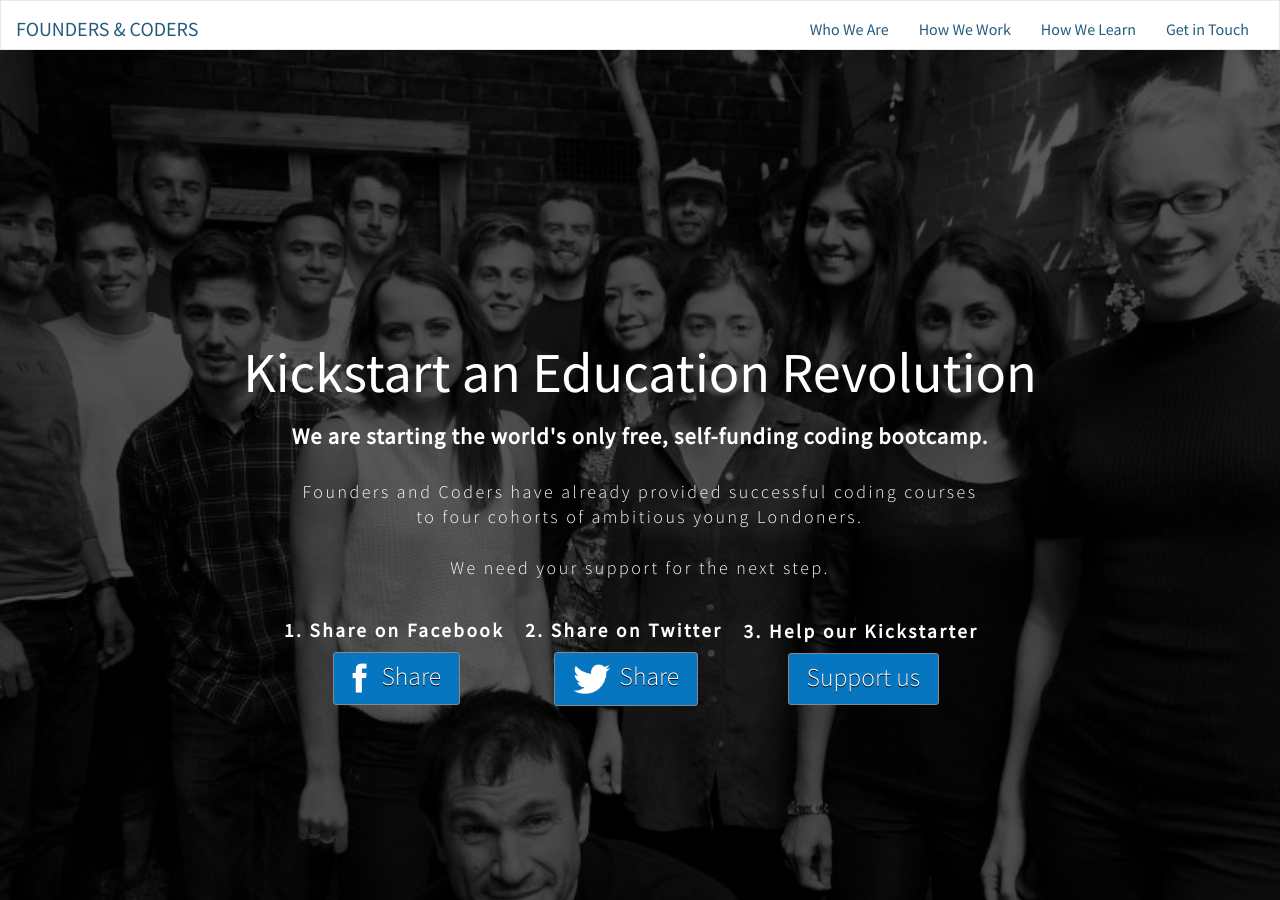
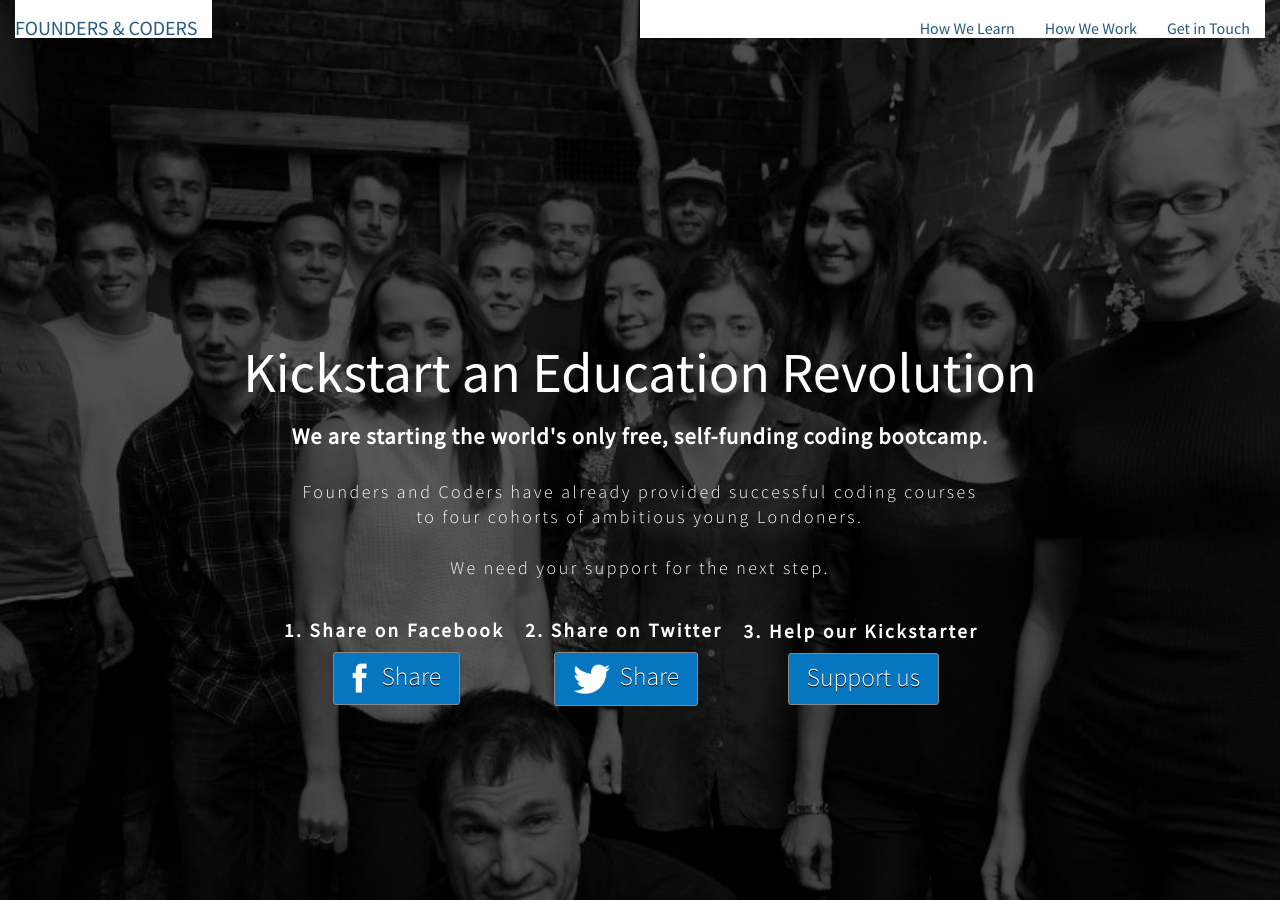
Before and after one commit to sofer/foundersandcoders, a Jekyll site: the page built from index.html, in a window 1280 px wide and 900 px high. Built offline with Jekyll 4.4.1, drawn with Linux system fonts in a browser that asks for light colours; nearby versions of some CDN libraries.

Commit message:
fixed smaller view of nav-bar. Also took out About us section on nav-bar

```diff
--- a/_includes/header.html
+++ b/_includes/header.html
@@ -13,18 +13,15 @@
 		<div class="collapse navbar-collapse">
 			<ul class="nav navbar-nav navbar-right">
 				<li class="navbar-li">
-					<a href="/#team">Who We Are</a>
+					<a href="/prospective-students.html">How We Learn</a>
 				</li>
 				<li class="navbar-li">
 					<a href="/how-we-work.html">How We Work</a>
 				</li>
 				<li class="navbar-li">
-					<a href="/prospective-students.html">How We Learn</a>
-				</li>
-				<li class="navbar-li">
 					<a href="#contact">Get in Touch</a>
 				</li>
 			</ul>
-		</div><!-- /.navbar-collapse -->
-	</div><!-- /.container-fluid -->
+		</div>
+	</div>
 </nav>
--- a/css/main.css
+++ b/css/main.css
@@ -125,9 +125,12 @@
   position: fixed;
   width: 100%;
   z-index: 1;
-  border-radius: 0;
-  background-color: #ffffff;
+  background: none;
+  border: none;
   font-family: "Source Sans Pro", sans-serif;
+}
+.navbar-default .navbar-header {
+  background-color: #fff;
 }
 .navbar-default .collapsed {
   text-decoration: none;
--- a/index.html
+++ b/index.html
@@ -11,25 +11,6 @@
 	<!-- KICKSTARTER SECTION -->
 	<div class="kickstarter clearfix">
 		<div class="overlay">
-			<!--
-			<div class="share_box">
-	    		<a href="https://www.kickstarter.com/" target="_blank">
-	    			<div class="ksbutton button">
-	    				<p>Support us on</p>
-	    				<h4>Kick<span>starter</span></h4>
-	    			</div>
-	    		</a>
-	    		 too busy!!
-	    		<a href="http://www.twitter.com/" target="_blank">
-	    			<div class="twitbutton button">
-	    				<img src="img/twitter.png">
-	    				<p>Follow Us On</p>
-	    				<h4>Twitter</h4>
-	    			</div>
-	    		< \/a>
-			</div>-->
-			<!-- no idea what to do below... -->
-
 			<div class="container">
 				<h1>Kickstart an Education Revolution</h1>
 				<h3><strong>We are starting the world's only free, self-funding coding bootcamp.</strong> </h3>
@@ -48,32 +29,6 @@
 			</div>
 		</div>
 	</div>
-	<!-- BANNER SECTION -->
-<!-- 	<div class="tagline">
-		<div class="hireUs">
-			<a href="mailto:contact@foundersandcoders.org">
-				<img src="img/hireusbutton.png">
-			</a>
-		</div>
-		<div class="tagline_container container">
-			<img src="img/faclogo.png">
-			<p>We're on our way to becoming the best Web Developers in London. </p>
-			<p>Do you want to grow with us?</p>
-			<div class="outer">
-				<div class="bouncing">
-					<a href="#team"><span class="glyphicon glyphicon-chevron-down"></span></a>
-				</div>
-			</div> -->
-			<!-- If someone write better, please update text here. Needs call to action
-		</div>
-	</div> -->
-
-	<!-- PROJECTS WITH PICTURE Will go here-->
-	<div class="projects">
-	</div>
-	<!-- TEAM SECTION -->
-
-
 	<!-- LIST OF STUFF ABOUT US -->
 	<a name="about" id="team"></a>
 	<div class="about-list">
```
Also changed, not shown: css/main.scss (+5 -2 lines), 1 other file.
